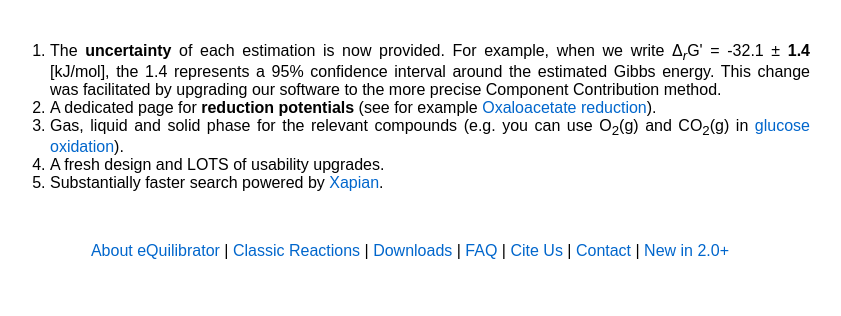
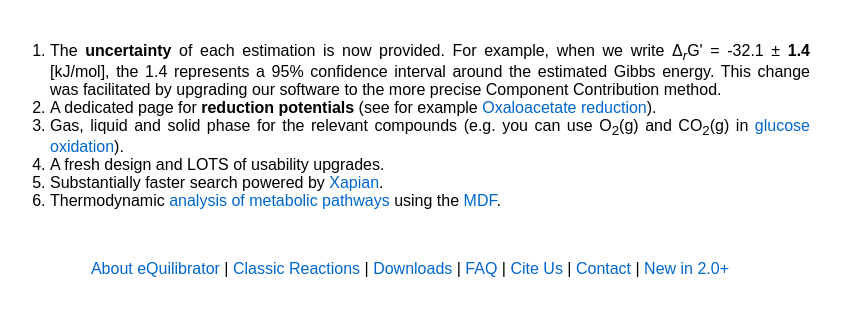
Before and after one commit to eladnoor/equilibrator, a Django app: template templates/new_in_2_0.html in a window 1280 px wide. Shown: the part 303-619 px from the top of the page, without its empty margins (30-871 px from the left). Run offline with Django 3.2, Linux system fonts and the light colour scheme; the template is opened without the code that fills it, so the values that code supplies are empty.

Commit message:
Add pathways to whats new list

```diff
--- a/templates/new_in_2_0.html
+++ b/templates/new_in_2_0.html
@@ -17,6 +17,7 @@
                 <li>Gas, liquid and solid phase for the relevant compounds (e.g. you can use O<sub>2</sub>(g) and CO<sub>2</sub>(g) in <a href="/search?query=Glucose+%2B+6+O2%28g%29+%3D+6+CO2%28g%29+%2B+6+H2O">glucose oxidation</a>).</li>
                 <li>A fresh design and LOTS of usability upgrades.</li>
                 <li>Substantially faster search powered by <a href="http://xapian.org/">Xapian</a>.</li>
+                <li>Thermodynamic <a href="/pathway">analysis of metabolic pathways</a> using the <a href="/faq#mdf">MDF</a>.</li>
             </ol>
 
     {% include "footer.html" %}
```
